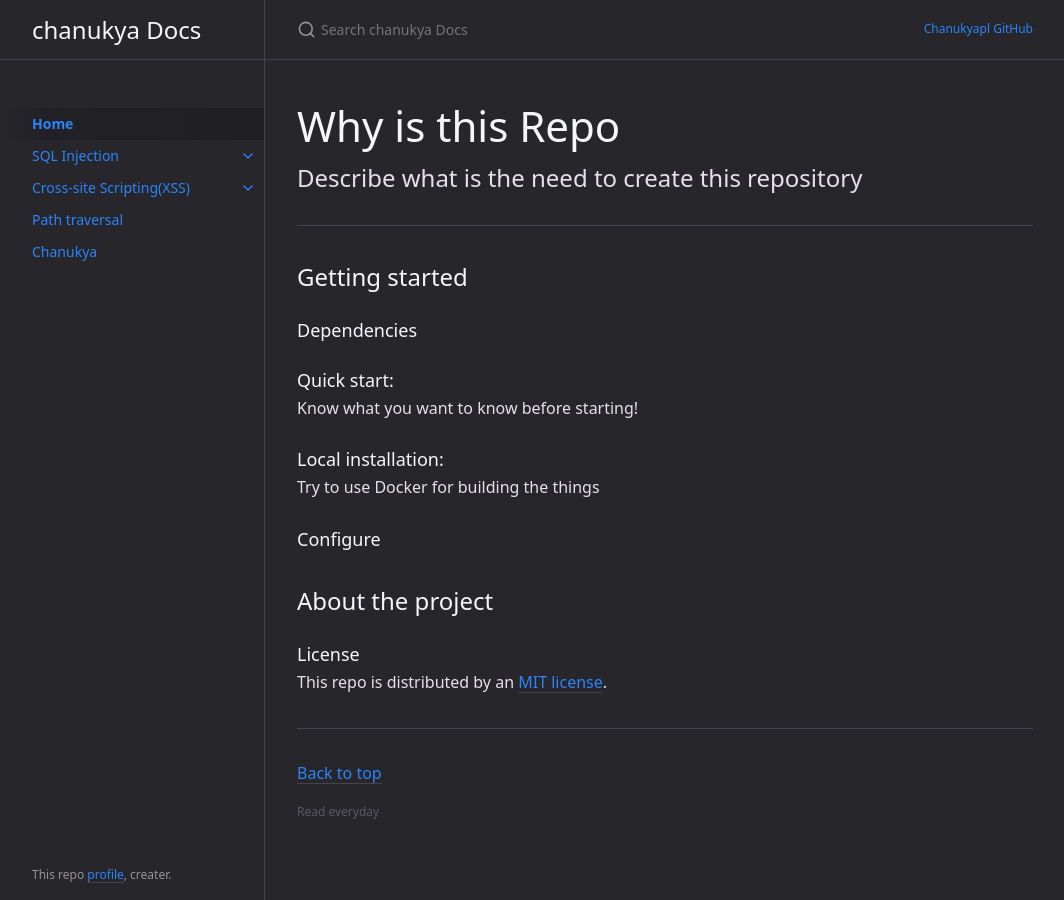
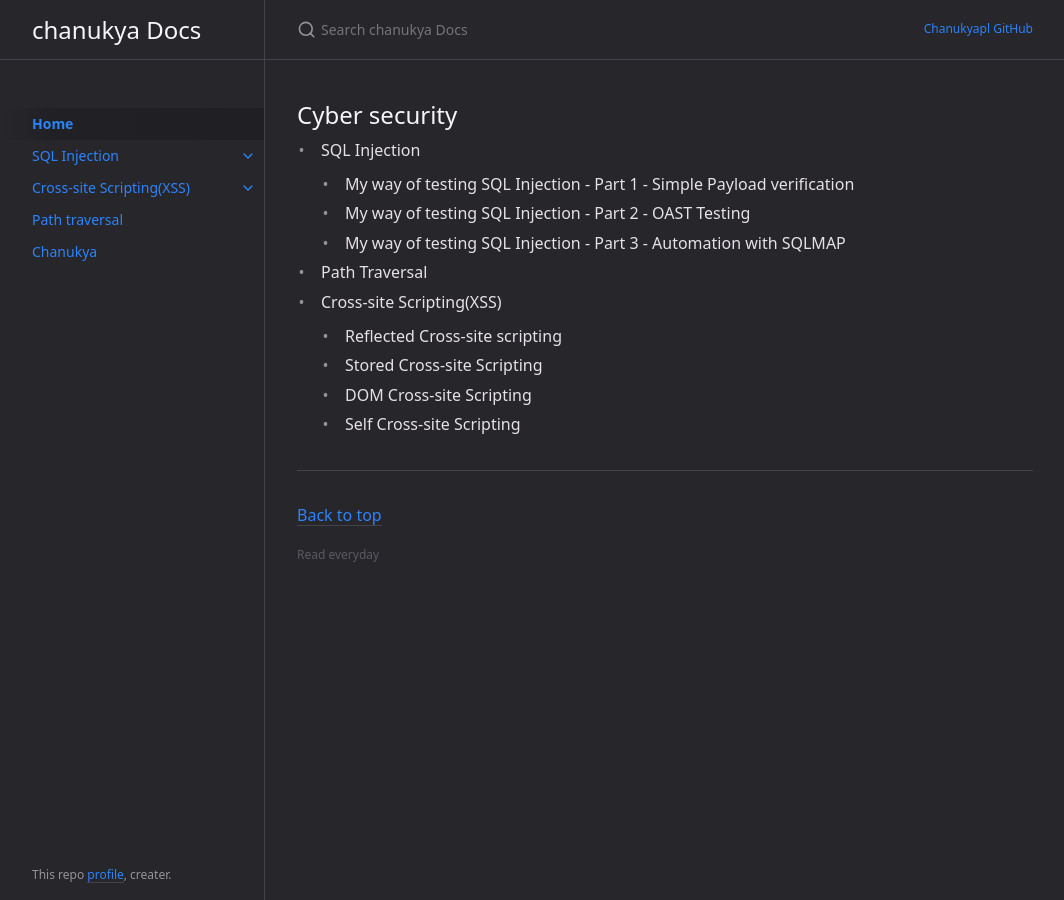
Before and after one commit to chanukyapl/blogs, a Jekyll site: the page built from index.md, in a window 1280 px wide. Shown: the whole page, without its empty margins (107-1171 px from the left). Built offline with Jekyll 4.4.1, drawn with Linux system fonts in a browser that asks for light colours.

Commit message:
checking

```diff
--- a/index.md
+++ b/index.md
@@ -2,37 +2,20 @@
 layout: default
 title: Home
 nav_order: 1
-description: "Template to build documentation for the things I learn"
+description: "Cyber Security"
 permalink: /
 ---
 
-# Why is this Repo
-{: .fs-9 }
 
-Describe what is the need to create this repository
-{: .fs-6 .fw-300 }
+## Cyber security
 
----
-
-## Getting started
-
-### Dependencies
-
-
-### Quick start:
-
-Know what you want to know before starting!
-
-### Local installation:
-
-Try to use Docker for building the things
-
-### Configure
-
-
-## About the project
-
-
-### License
-
-This repo is distributed by an [MIT license](https://github.com/chanukyapl/repo/).
+- SQL Injection
+    - My way of testing SQL Injection - Part 1 - Simple Payload verification
+    - My way of testing SQL Injection - Part 2 - OAST Testing
+    - My way of testing SQL Injection - Part 3 - Automation with SQLMAP
+- Path Traversal
+- Cross-site Scripting(XSS)
+    - Reflected Cross-site scripting
+    - Stored Cross-site Scripting
+    - DOM Cross-site Scripting
+    - Self Cross-site Scripting
```
Also changed, not shown: _layouts/home.html (+1 -12 lines), docs/XSS/ReflectedXSS.md (+1 -1 lines), docs/XSS/selfXSS.md (+1 -1 lines).
